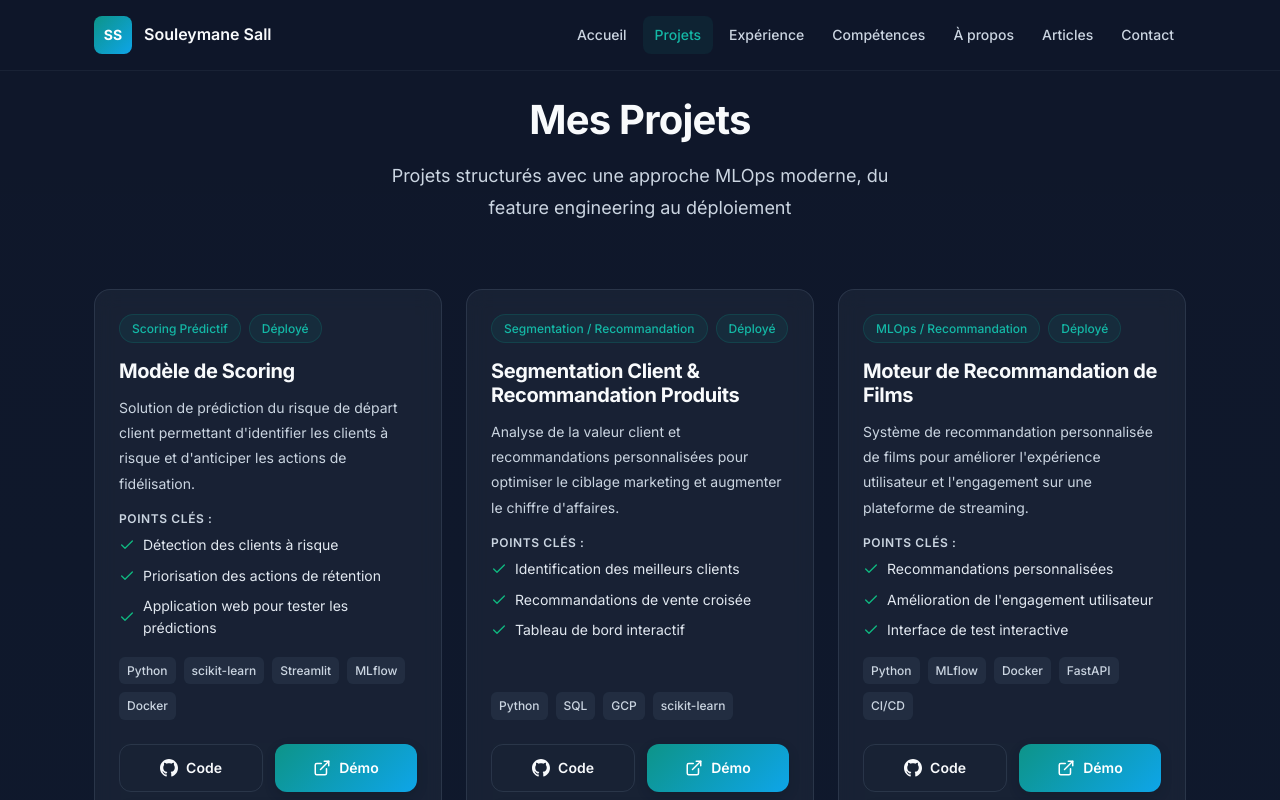
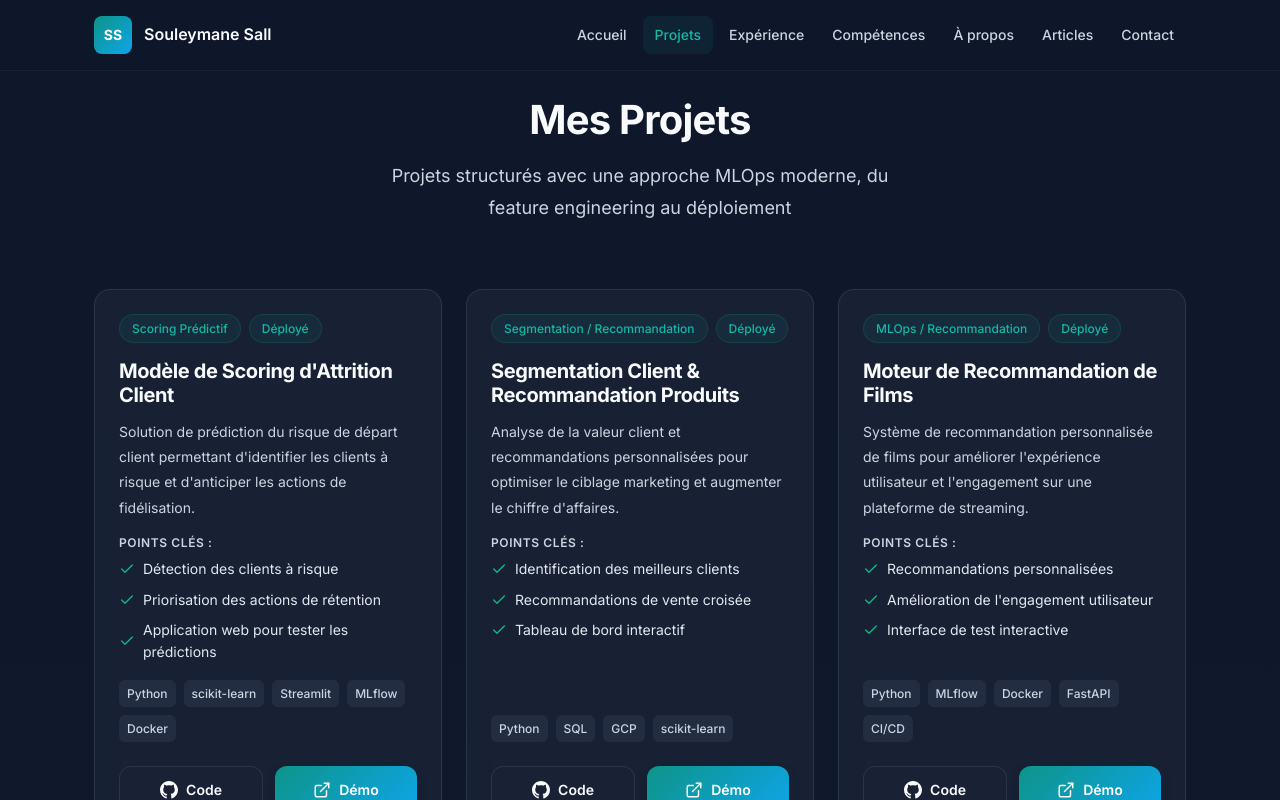
Before and after one commit to Souley225/Portfolio_Web, a React (Vite) app: page /projets in a window 1280 px wide. Shown: the top 800 px of the page. Built offline with nearby package versions, Linux system fonts and the light colour scheme.

Commit message:
feat: Add Projects page component with project details, tech stacks, and external links.

```diff
--- a/src/pages/Projects.jsx
+++ b/src/pages/Projects.jsx
@@ -4,7 +4,7 @@ const projects = [
     {
         id: 1,
         type: 'Scoring Prédictif',
-        title: 'Modèle de Scoring',
+        title: 'Modèle de Scoring d\'Attrition Client',
         description: 'Solution de prédiction du risque de départ client permettant d\'identifier les clients à risque et d\'anticiper les actions de fidélisation.',
         points: [
             'Détection des clients à risque',
```
